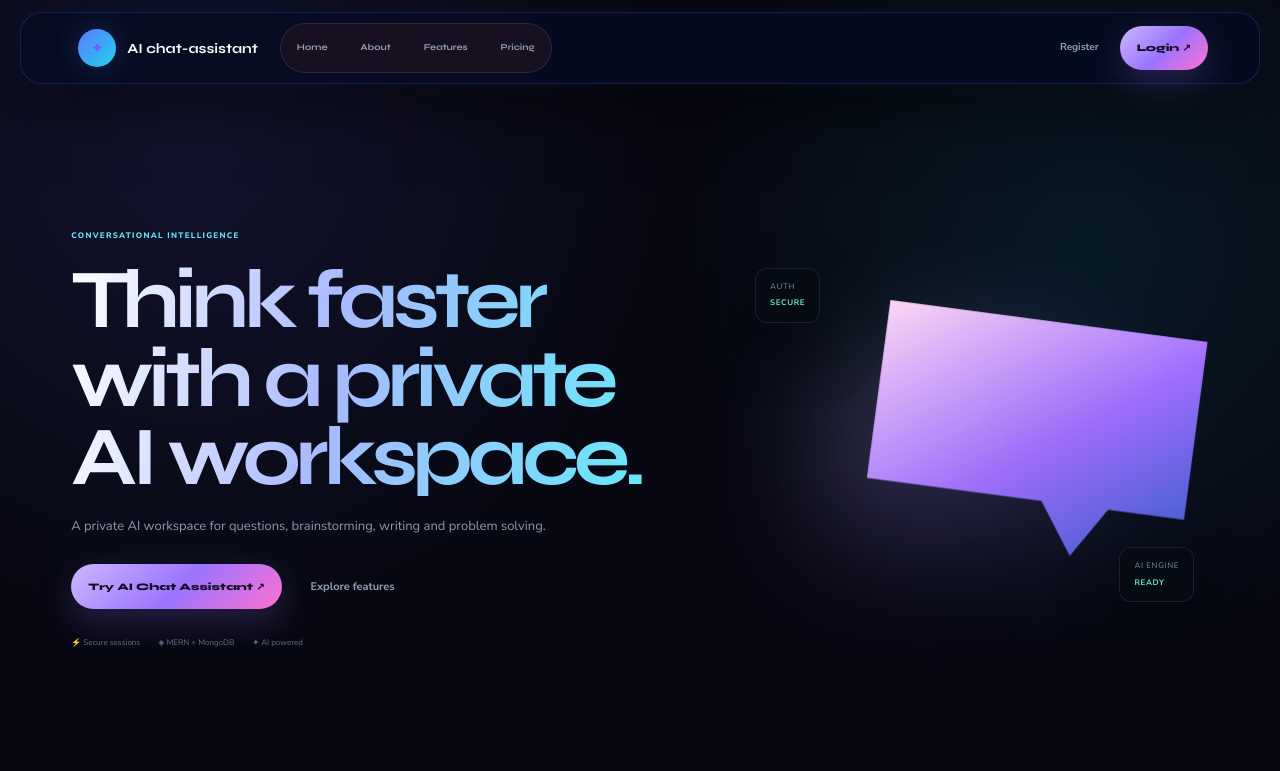
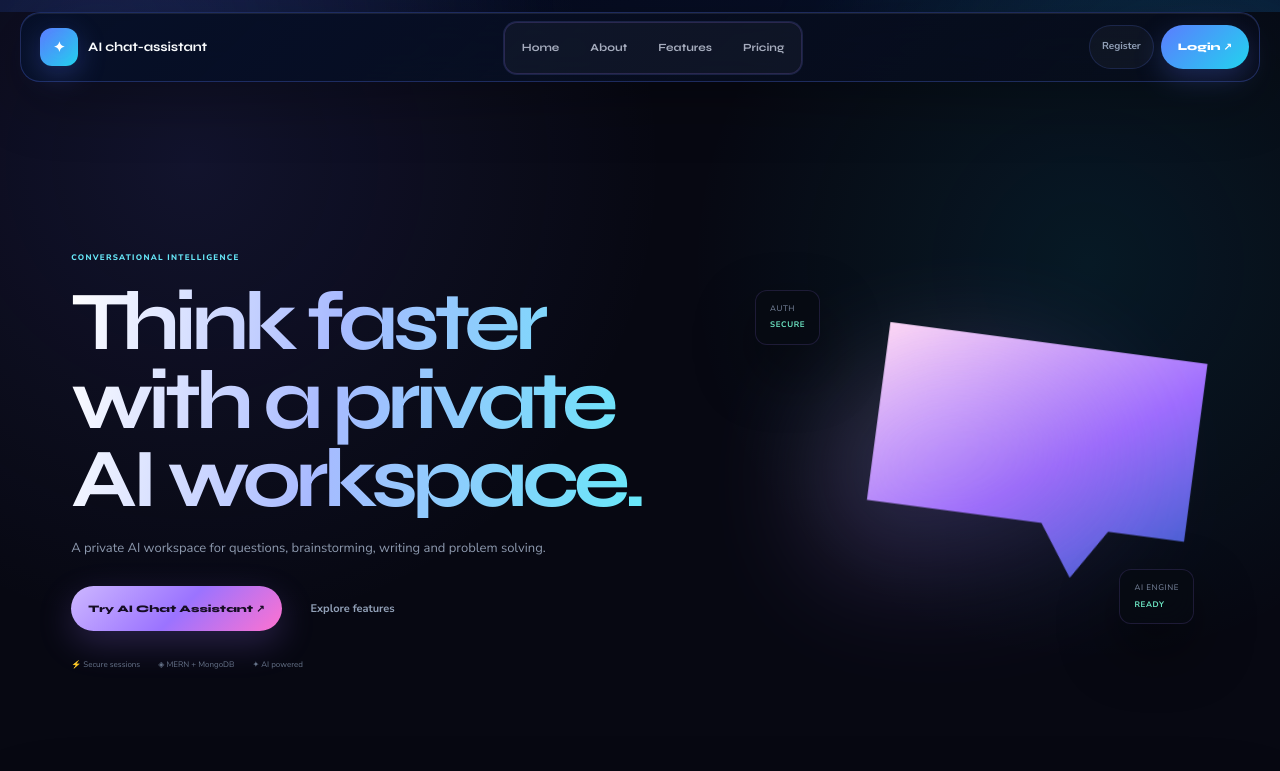
Before and after one commit to Siddharthsingh123456/ai-chat-assistant, a React (Vite) app: page / in a window 1280 px wide. Shown: the top 771 px of the page. Built offline with nearby package versions, Linux system fonts and the light colour scheme.

Commit message:
Create premium responsive product navbar

```diff
--- a/src/styles.css
+++ b/src/styles.css
@@ -250,3 +250,83 @@ footer{font-size:.78rem;padding-block:24px}
   .nav > .mobileMenu { display:none !important; }
   .nav > .navActions { display:flex !important; visibility:visible !important; opacity:1 !important; pointer-events:auto !important; }
 }
+
+
+/* PREMIUM NAVCHAT NAVBAR */
+.navChat{
+  --nav-a:#5b7cff;--nav-b:#22d3ee;--nav-bg:#07112b;
+  width:min(calc(100% - 28px),1240px)!important;
+  min-height:68px!important;
+  margin:12px auto!important;
+  padding:8px 10px 8px 14px!important;
+  display:flex!important;align-items:center!important;gap:10px!important;
+  border:1px solid color-mix(in srgb,var(--nav-a) 28%,transparent)!important;
+  border-radius:20px!important;
+  background:linear-gradient(135deg,color-mix(in srgb,var(--nav-bg) 90%,#02040b),rgba(8,12,25,.78))!important;
+  backdrop-filter:blur(24px) saturate(150%)!important;
+  -webkit-backdrop-filter:blur(24px) saturate(150%)!important;
+  box-shadow:0 18px 60px rgba(0,0,0,.28),inset 0 1px 0 rgba(255,255,255,.08)!important;
+}
+.navChat .logo{
+  flex:0 0 auto!important;display:flex!important;align-items:center!important;gap:10px!important;
+  padding:6px 10px 6px 5px!important;border-radius:14px!important;
+}
+.navChat .logo span{
+  width:38px!important;height:38px!important;border-radius:12px!important;
+  display:grid!important;place-items:center!important;
+  background:linear-gradient(135deg,var(--nav-a),var(--nav-b))!important;
+  color:#fff!important;box-shadow:0 8px 28px color-mix(in srgb,var(--nav-a) 30%,transparent)!important;
+}
+.navChat .logo strong{font-size:13px!important;letter-spacing:-.01em!important}
+.navChat>nav{
+  margin:auto!important;display:flex!important;align-items:center!important;gap:3px!important;
+  padding:4px!important;border:1px solid color-mix(in srgb,var(--nav-a) 14%,transparent)!important;
+  border-radius:14px!important;background:rgba(255,255,255,.035)!important;
+}
+.navChat>nav button{
+  position:relative!important;padding:9px 13px!important;border-radius:10px!important;
+  border:1px solid transparent!important;background:transparent!important;
+  color:rgba(225,232,248,.72)!important;font-weight:700!important;font-size:11px!important;
+  transition:transform .2s ease,background .2s ease,color .2s ease,box-shadow .2s ease!important;
+}
+.navChat>nav button:hover,.navChat>nav button:focus-visible{
+  color:#fff!important;background:linear-gradient(135deg,color-mix(in srgb,var(--nav-a) 18%,transparent),color-mix(in srgb,var(--nav-b) 10%,transparent))!important;
+  border-color:color-mix(in srgb,var(--nav-a) 25%,transparent)!important;
+  box-shadow:0 8px 24px color-mix(in srgb,var(--nav-a) 12%,transparent)!important;
+  transform:translateY(-1px)!important;
+}
+.navChat .navActions{margin-left:0!important;display:flex!important;align-items:center!important;gap:7px!important}
+.navChat .navActions .ghost{border-color:color-mix(in srgb,var(--nav-a) 18%,transparent)!important;background:rgba(255,255,255,.035)!important}
+.navChat .navActions .primary{
+  background:linear-gradient(135deg,var(--nav-a),var(--nav-b))!important;color:#fff!important;
+  border:0!important;box-shadow:0 10px 28px color-mix(in srgb,var(--nav-a) 25%,transparent)!important;
+}
+.navChat .mobileMenu{
+  margin-left:auto!important;width:44px!important;height:44px!important;flex:0 0 44px!important;
+  display:none!important;place-items:center!important;border:1px solid color-mix(in srgb,var(--nav-a) 28%,transparent)!important;
+  border-radius:13px!important;background:rgba(255,255,255,.055)!important;color:#fff!important;
+  font-size:19px!important;cursor:pointer!important;transition:.2s ease!important;
+}
+.navChat .mobileMenu:hover,.navChat .mobileMenu:focus-visible{
+  background:linear-gradient(135deg,var(--nav-a),var(--nav-b))!important;
+  transform:scale(1.04)!important;
+}
+@media(max-width:820px){
+ .navChat{width:calc(100% - 18px)!important;margin:8px auto!important;padding:8px!important;border-radius:16px!important}
+ .navChat .logo{padding-left:2px!important}.navChat .logo span{width:36px!important;height:36px!important}
+ .navChat .mobileMenu{display:inline-flex!important;align-items:center!important;justify-content:center!important}
+ .navChat>nav{
+   order:10!important;width:100%!important;margin:2px 0 0!important;padding:7px!important;
+   flex-direction:column!important;align-items:stretch!important;gap:4px!important;
+   border-radius:14px!important;background:linear-gradient(180deg,rgba(255,255,255,.055),rgba(255,255,255,.025))!important;
+   box-shadow:inset 0 1px 0 rgba(255,255,255,.05),0 18px 45px rgba(0,0,0,.22)!important;
+ }
+ .navChat>nav button{min-height:48px!important;width:100%!important;text-align:left!important;padding:0 15px!important;font-size:12px!important}
+ .navChat>nav button:before{content:"→"!important;color:var(--nav-b)!important;margin-right:10px!important}
+ .navChat .navActions{order:11!important;width:100%!important;margin:0!important;padding:6px 0 0!important}
+ .navChat .navActions>*{min-height:44px!important}
+}
+@media(max-width:480px){
+ .navChat{width:calc(100% - 12px)!important}.navChat .logo strong{font-size:12px!important}
+ .navChat .navActions>*{flex:1 1 100%!important}.navChat .userChip{width:100%!important}
+}
```
